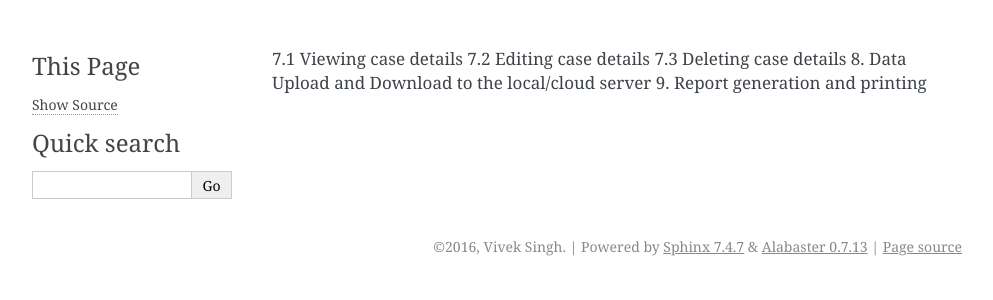
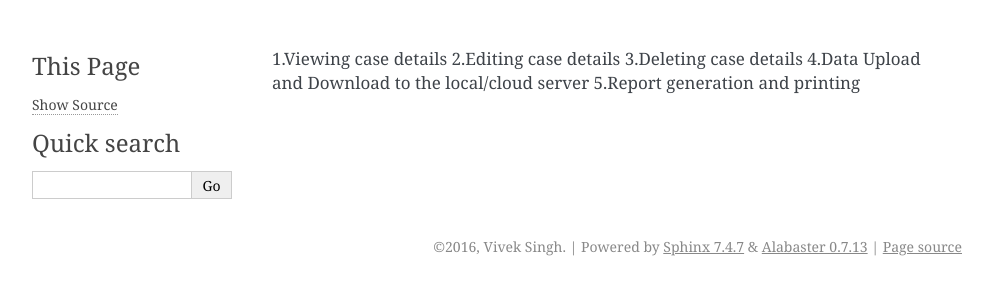
Before and after one commit to avniproject/docs, a Sphinx documentation site: the page built from source/user/datamanagement.rst, in a window 1280 px wide. Shown: the top 300 px of the page, without its empty margins (148-1141 px from the left). Built offline with Sphinx 7.4.7, drawn with Linux system fonts in a browser that asks for light colours; pages that are not in the unit, such as notebooks, are missing from menus.

```diff
--- a/source/user/datamanagement.rst
+++ b/source/user/datamanagement.rst
@@ -1,5 +1,5 @@
-7.1 Viewing case details
-7.2 Editing case details
-7.3 Deleting case details
-8. Data Upload and Download to the local/cloud server
-9. Report generation and printing
+1.Viewing case details
+2.Editing case details
+3.Deleting case details
+4.Data Upload and Download to the local/cloud server
+5.Report generation and printing
```
Also changed, not shown: source/user/installation.rst (+3 -4 lines), source/user/using_decision_support.rst (+8 -4 lines).
